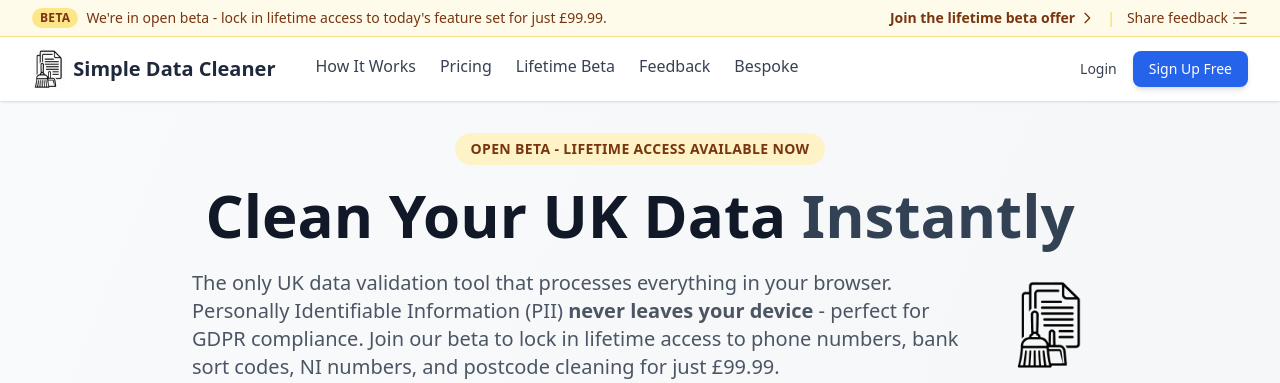
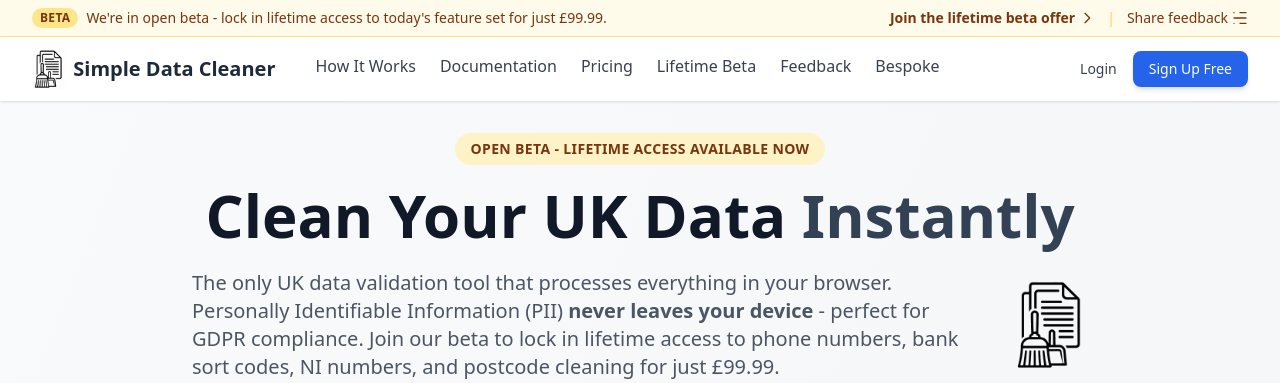
Before and after one commit to wellis321/validation, a PHP site: page /index.php in a window 1280 px wide. Shown: the top 383 px of the page. Run offline with PHP 8.4, Linux system fonts and the light colour scheme; some libraries are stand-ins or nearby versions.

Commit message:
internal links added

```diff
--- a/includes/footer.php
+++ b/includes/footer.php
@@ -32,6 +32,7 @@
                     <h3 class="text-lg font-semibold mb-4">Resources</h3>
                     <ul class="space-y-2 text-gray-400">
                         <li><a href="/how-it-works.php" class="hover:text-white transition-colors">How It Works</a></li>
+                        <li><a href="/documentation.php" class="hover:text-white transition-colors">Documentation</a></li>
                         <li><a href="/validation-rules.php" class="hover:text-white transition-colors">Validation Rules</a></li>
                         <li><a href="/pricing.php" class="hover:text-white transition-colors">Pricing</a></li>
                         <li><a href="/feedback.php" class="hover:text-white transition-colors">Beta Feedback</a></li>
--- a/includes/header.php
+++ b/includes/header.php
@@ -34,6 +34,10 @@
                        class="inline-flex items-center border-b-2 border-transparent pb-1 font-medium transition-all text-gray-700 hover:text-gray-900 hover:border-blue-400 <?php echo $currentPath === 'how-it-works.php' ? 'text-blue-600 border-blue-500' : ''; ?>">
                         How It Works
                     </a>
+                    <a href="/documentation.php"
+                       class="inline-flex items-center border-b-2 border-transparent pb-1 font-medium transition-all text-gray-700 hover:text-gray-900 hover:border-blue-400 <?php echo $currentPath === 'documentation.php' ? 'text-blue-600 border-blue-500' : ''; ?>">
+                        Documentation
+                    </a>
                     <a href="/pricing.php"
                        class="inline-flex items-center border-b-2 border-transparent pb-1 font-medium transition-all text-gray-700 hover:text-gray-900 hover:border-blue-400 <?php echo $currentPath === 'pricing.php' ? 'text-blue-600 border-blue-500' : ''; ?>">
                         Pricing
@@ -55,6 +59,7 @@
                 <div class="flex items-center gap-4 flex-wrap justify-end text-sm">
                 <div class="md:hidden flex items-center space-x-4 mr-2">
                     <a href="/how-it-works.php" class="text-sm font-medium transition-colors <?php echo $currentPath === 'how-it-works.php' ? 'text-blue-600' : 'text-gray-600 hover:text-gray-900'; ?>">How It Works</a>
+                    <a href="/documentation.php" class="text-sm font-medium transition-colors <?php echo $currentPath === 'documentation.php' ? 'text-blue-600' : 'text-gray-600 hover:text-gray-900'; ?>">Docs</a>
                     <a href="/pricing.php" class="text-sm font-medium transition-colors <?php echo $currentPath === 'pricing.php' ? 'text-blue-600' : 'text-gray-600 hover:text-gray-900'; ?>">Pricing</a>
                     <a href="/beta-offer.php" class="text-sm font-medium transition-colors <?php echo $currentPath === 'beta-offer.php' ? 'text-blue-600' : 'text-gray-600 hover:text-gray-900'; ?>">Lifetime Beta</a>
                     <a href="/feedback.php" class="text-sm font-medium transition-colors <?php echo $currentPath === 'feedback.php' ? 'text-blue-600' : 'text-gray-600 hover:text-gray-900'; ?>">Feedback</a>
```
